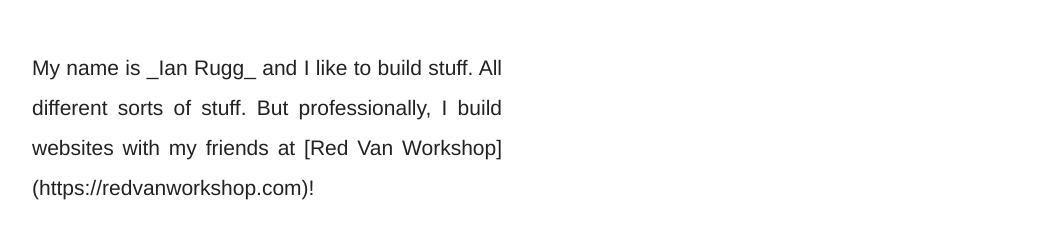
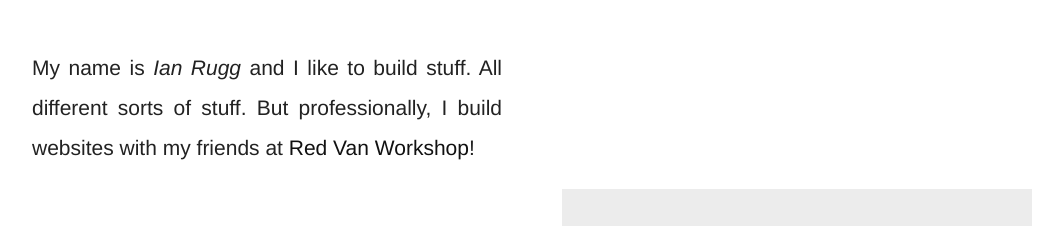
Before and after one commit to olokoo/ianrugg, a Gatsby site: page / in a window 1280 px wide. Shown: the part 322-548 px from the top of the page, without its empty margins (108-1171 px from the left). Built offline with nearby package versions, Linux system fonts and the light colour scheme; Gatsby itself is replaced by a stand-in of ours.

Commit message:
Added react-markdown to handle non-transformed md.

```diff
--- a/package.json
+++ b/package.json
@@ -36,6 +36,7 @@
     "react": "^16.13.1",
     "react-dom": "^16.13.1",
     "react-helmet": "^5.2.1",
+    "react-markdown": "^5.0.3",
     "remark-html": "^12.0.0"
   },
   "devDependencies": {
--- a/src/components/hero.js
+++ b/src/components/hero.js
@@ -1,5 +1,6 @@
 import React from "react";
 import homePage from '../content/settings/home-page.yml';
+import ReactMarkdown from 'react-markdown'
 
 const Hero = () => {
   return (
@@ -11,9 +12,9 @@
           </div>
         </div>
         <div class="hero-content">
-          <p>
-            {homePage.heroText}
-          </p>
+          <ReactMarkdown>
+            { homePage.heroText }
+          </ReactMarkdown>
         </div>
       </div>
     </section>
```
Also changed, not shown: 1 other file.
